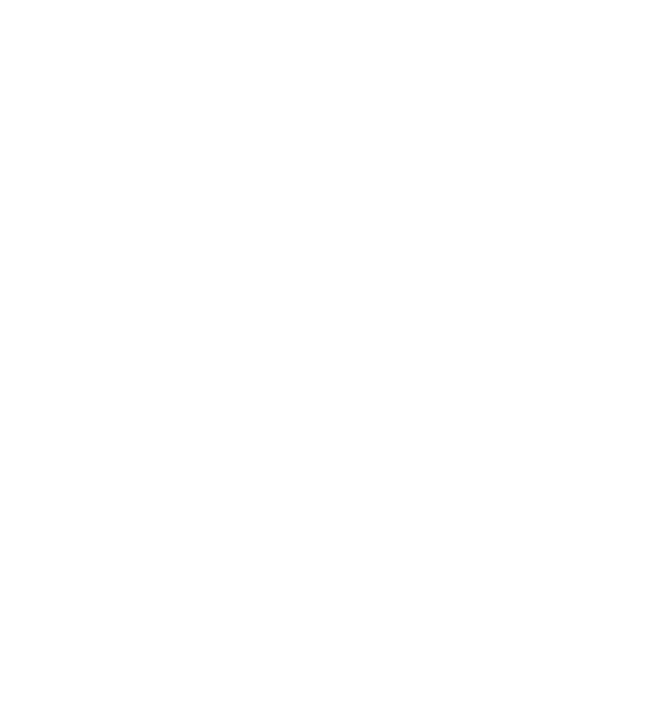
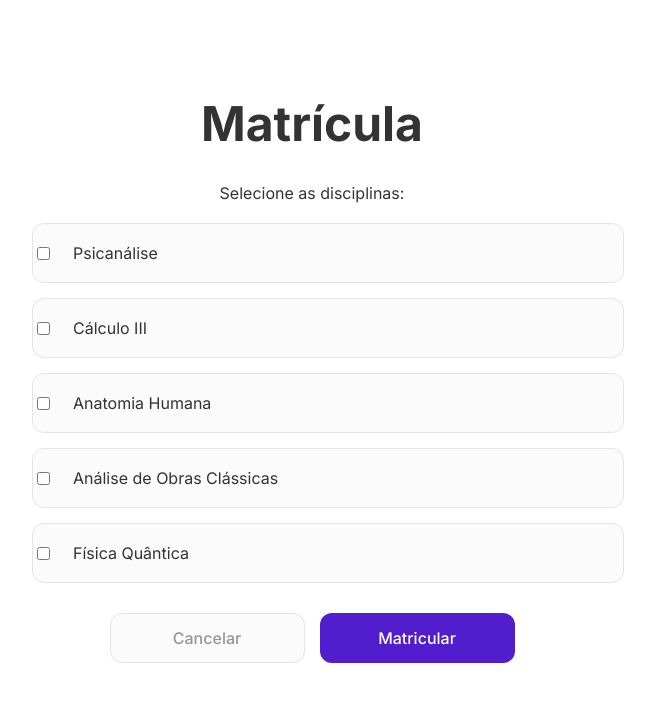
Before and after one commit to Miguel-Lessa/sistemaMatricula, a React (Vite) app in the folder sistemaMatriculas/frontend/: page /matricula in a window 1280 px wide. Before the commit this address had no page. Shown: the top 702 px of the page, without its empty margins (328-983 px from the left). Built offline with nearby package versions, Linux system fonts and the light colour scheme.

Commit message:
Tela de Matrícula
Tentando estilizar o checkbox @.@

```diff
--- a/sistemaMatriculas/frontend/src/App.jsx
+++ b/sistemaMatriculas/frontend/src/App.jsx
@@ -1,6 +1,9 @@
 import React from "react";
 import { Routes, Route, BrowserRouter } from "react-router-dom";
 import Login from "./Components/Login/Login";
+import AlunoProfile from "./Components/Aluno/AlunoProfile";
+import Matricula from "./Components/Matricula/Matricula";
+import Header from "./Header";
 import "./App.css";
 
 const App = () => {
@@ -9,6 +12,8 @@
       <BrowserRouter>
         <Routes>
           <Route path="/login" element={<Login />} />
+          <Route path="/alunoprofile" element={<AlunoProfile />} />
+          <Route path="/matricula" element={<Matricula />} />
         </Routes>
       </BrowserRouter>
     </>
--- /dev/null
+++ b/sistemaMatriculas/frontend/src/Components/Aluno/AlunoProfile.jsx
@@ -0,0 +1,7 @@
+import React from "react";
+
+const AlunoProfile = () => {
+  return <div>AlunoProfile</div>;
+};
+
+export default AlunoProfile;
--- /dev/null
+++ b/sistemaMatriculas/frontend/src/Components/Matricula/Matricula.jsx
@@ -0,0 +1,44 @@
+import React from "react";
+import styles from "./Matricula.module.css";
+
+const Matricula = () => {
+  return (
+    <div className={styles.container}>
+      <h1>Matrícula</h1>
+      <p>Selecione as disciplinas:</p>
+      <form action="/action_page.php">
+        <div className={styles.checkboxcontainer}>
+          <input type="checkbox" id="vehicle1" name="vehicle1" value="Bike" />
+          <label htmlFor="vehicle1">Psicanálise</label>
+        </div>
+
+        <div className={styles.checkboxcontainer}>
+          <input type="checkbox" id="vehicle2" name="vehicle2" value="Car" />
+          <label htmlFor="vehicle2">Cálculo III</label>
+        </div>
+
+        <div className={styles.checkboxcontainer}>
+          <input type="checkbox" id="vehicle3" name="vehicle3" value="Boat" />
+          <label htmlFor="vehicle3">Anatomia Humana</label>
+        </div>
+
+        <div className={styles.checkboxcontainer}>
+          <input type="checkbox" id="vehicle3" name="vehicle3" value="Boat" />
+          <label htmlFor="vehicle3">Análise de Obras Clássicas</label>
+        </div>
+
+        <div className={styles.checkboxcontainer}>
+          <input type="checkbox" id="vehicle3" name="vehicle3" value="Boat" />
+          <label htmlFor="vehicle3">Física Quântica</label>
+        </div>
+
+        <div className={styles.botoes}>
+          <input className={styles.cancelar} type="submit" value="Cancelar" />
+          <input className={styles.button} type="submit" value="Matricular" />
+        </div>
+      </form>
+    </div>
+  );
+};
+
+export default Matricula;
--- /dev/null
+++ b/sistemaMatriculas/frontend/src/Components/Matricula/Matricula.module.css
@@ -0,0 +1,96 @@
+form {
+    display: flex;
+    flex-direction: column; /* Alinha os itens verticalmente */
+    justify-self: center;
+    gap: 15px; /* Espaçamento entre os checkboxes */
+
+    max-width: 600px;
+    padding: 20px;
+    box-sizing: border-box;
+}
+
+.checkboxcontainer {
+    display: flex;
+    align-items: center; /* Alinha verticalmente o checkbox e o label */
+    gap: 10px; /* Espaçamento entre o checkbox e o label */
+    width: 592px;
+    height: 60px;
+    background-color: #fcfbfc;
+    border: solid 1px #e4e4e4;
+    border-radius: 12px;
+}
+
+label {
+    margin-left: 10px; /* Apenas um pequeno ajuste se necessário */
+}
+
+h1 {
+    padding: 30px 0px;
+    text-align: center;
+    font-size: 48px;
+}
+
+p {
+    text-align: center;
+}
+
+.button {
+    width: 195px;
+    height: 50px;
+    border-radius: 12px;
+    border: none;
+    font-size: 1rem;
+    background-color: #521DCD;
+    color: white;
+    display: flex;
+    justify-content: center;
+    align-items: center;
+    transition: all 0.3s ease;
+    cursor: pointer;
+    font-weight: 500;
+    margin-top: 15px;
+    display: flex;
+    justify-content: center;
+    align-items: center;
+}
+
+.button:hover {
+    background-color: #450f98;
+    transform: scale(1.02);
+    color: white;
+    border: none;
+}
+
+
+.botoes {
+    display: flex;
+    gap: 15px;
+   justify-content: center;
+    flex-direction: row;
+}
+
+.cancelar {
+    width: 195px;
+    height: 50px;
+    color: #979797;
+    border-radius: 12px;
+    border: none;
+    font-size: 1rem;
+    background-color: #fcfbfc;
+    border: 1px solid #e4e4e4;
+    display: flex;
+    justify-content: center;
+    align-items: center;
+    transition: all 0.3s ease;
+    cursor: pointer;
+    font-weight: 500;
+    margin-top: 15px;
+    display: flex;
+    justify-content: center;
+    align-items: center;
+}
+
+.cancelar:hover {
+
+    transform: scale(1.02);
+}
--- /dev/null
+++ b/sistemaMatriculas/frontend/src/Header.jsx
@@ -0,0 +1,7 @@
+import React from "react";
+
+const Header = () => {
+  return <div>TESTE</div>;
+};
+
+export default Header;
```
